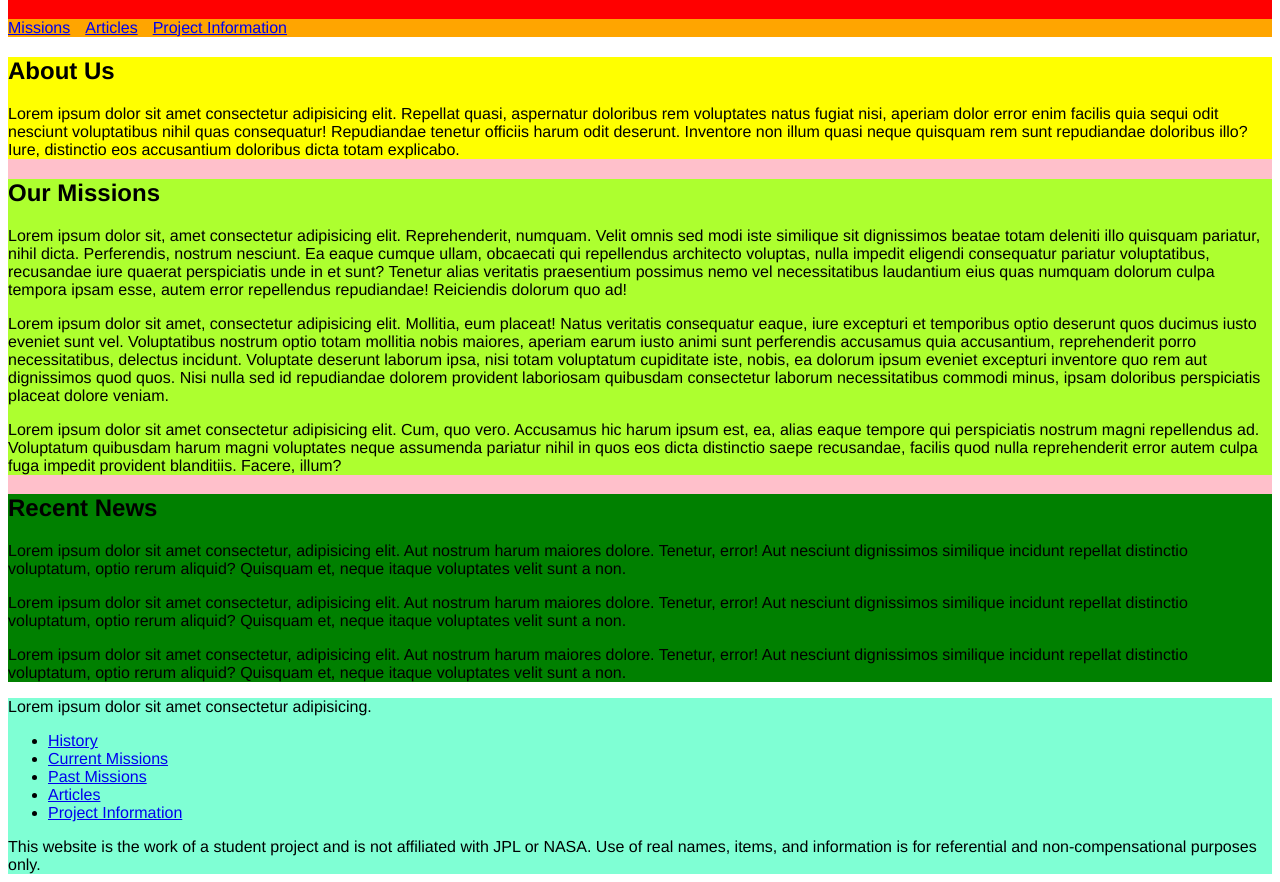
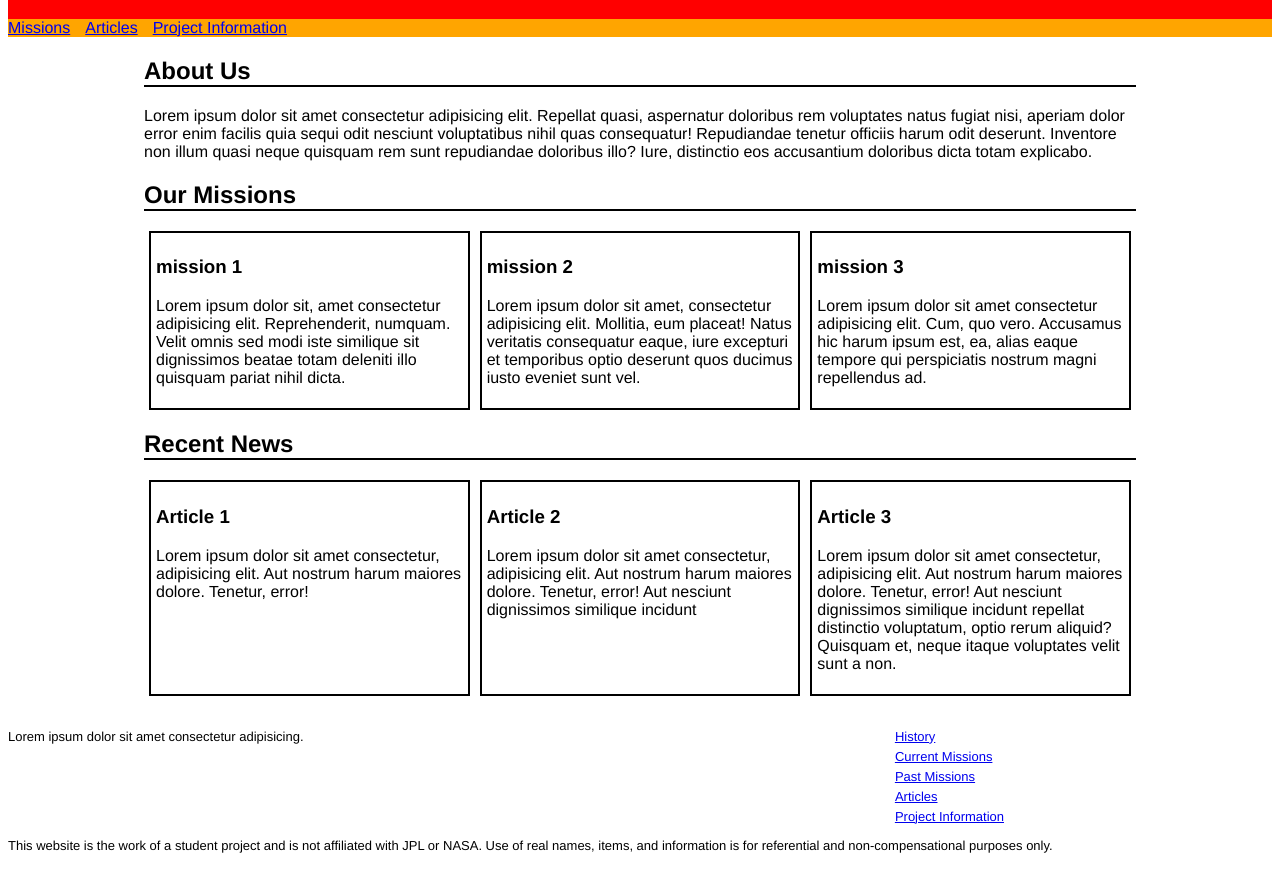
Before and after one commit to meminerys/IFSC-11003, a plain HTML site: page final-project/draft/pages/home/index.html in a window 1280 px wide. Shown: the part 61-943 px from the top of the page. After the commit the page ends 921 px from the top, so only its background shows below. Drawn offline with Linux system fonts and the light colour scheme.

Commit message:
project progress

```diff
--- a/final-project/draft/assets/css/style.css
+++ b/final-project/draft/assets/css/style.css
@@ -12,19 +12,20 @@ html {
 /* GLOBAL --------------------------------------------------------------------------------------------------------------------------------------------- */
 body {
     font-family: Helvetica, garamond;
-    /* display: grid;
-        gap: 20px;
-        max-width: 80vw;
-        margin: 20px auto; */
+}
+
+.container{
+width: 90vw;
+max-width:992px;
+margin:20px auto;
 }
 
 main{
-    background-color: pink;
+
 }
 
 .main-nav {
     background-color: orange;
-
 }
 
 .main-nav ul{
@@ -35,41 +36,66 @@ main{
         margin: 0;
 }
 
-footer{
-    background-color:aquamarine;
+article{
+    margin: 0px 5px;
+    padding:5px;
+    border: 2px double black;
 }
 
-#foot-nav ul{
+footer{
+
+    display:grid;
+    grid-template-columns: 67% 33%;
+    grid-template-rows: 90% 10%;
+    /* max-height:100px; */
+    font-size:small;
+}
+
+.foot-summary{
+    grid-area:1/1/2/2;
+}
+
+.foot-nav ul{
+    grid-area: 1/2/2/3;
     display:flex;
     flex-direction:column;
     gap: 5px;
     list-style-type: none;
 }
 
-#foot-disclaim{
-    background-color: purple;
+.foot-disclaim{
+    grid-area: 2/1/3/3;
 }
 
 /* PAGE ----------------------------------------------------------------------------------------------------------------------------------------------- */
 h1.home-h1 {
     font-family: 'Inter';
+}
 
+h2 {
+    border-bottom:2px double black;
 }
 
 #home-header {
     background-color: red;
 }
 
-#about{
-    background-color: yellow;
+#missions-prev, #articles-prev{
+     display:grid;
+    grid-template-columns: repeat(3, 1fr);
+    max-width: 80vw;
+    margin: 20px auto;
 }
 
-#missions-prev{
-    background-color: greenyellow;
+
+#articles-prev h2{
+    grid-area: 1 / 1 / 2 / 4;
 }
 
-#articles-prev{
-    background-color: green;
+/* MISSIONS */
+
+/* ARTICLES */
+h4{
+    font-size:small;
 }
-
 /* MEDIA ---------------------------------------------------------------------------------------------------------------------------------------------- */
--- a/final-project/draft/pages/home/index.html
+++ b/final-project/draft/pages/home/index.html
@@ -26,37 +26,43 @@
         </nav>
     </header>
 
-    <main id="home-main">
+    <main id="home-main" class="container">
+
         <section id="about">
-            <h2>About Us</h2>
+            <h2 class="sec-title">About Us</h2>
             <p>Lorem ipsum dolor sit amet consectetur adipisicing elit. Repellat quasi, aspernatur doloribus rem voluptates natus fugiat nisi, aperiam dolor error enim facilis quia sequi odit nesciunt voluptatibus nihil quas consequatur! Repudiandae tenetur officiis harum odit deserunt. Inventore non illum quasi neque quisquam rem sunt repudiandae doloribus illo? Iure, distinctio eos accusantium doloribus dicta totam explicabo.</p>
         </section>
 
+        <h2>Our Missions</h2>
         <section id="missions-prev">
-            <h2>Our Missions</h2>
             <article class="m-prev">
-                <p>Lorem ipsum dolor sit, amet consectetur adipisicing elit. Reprehenderit, numquam. Velit omnis sed modi iste similique sit dignissimos beatae totam deleniti illo quisquam pariatur, nihil dicta. Perferendis, nostrum nesciunt. Ea eaque cumque ullam, obcaecati qui repellendus architecto voluptas, nulla impedit eligendi consequatur pariatur voluptatibus, recusandae iure quaerat perspiciatis unde in et sunt? Tenetur alias veritatis praesentium possimus nemo vel necessitatibus laudantium eius quas numquam dolorum culpa tempora ipsam esse, autem error repellendus repudiandae! Reiciendis dolorum quo ad!</p>
+                <h3>mission 1</h3>
+                <p>Lorem ipsum dolor sit, amet consectetur adipisicing elit. Reprehenderit, numquam. Velit omnis sed modi iste similique sit dignissimos beatae totam deleniti illo quisquam pariat nihil dicta.</p>
             </article>
             <article class="m-prev">
-                <p>Lorem ipsum dolor sit amet, consectetur adipisicing elit. Mollitia, eum placeat! Natus veritatis consequatur eaque, iure excepturi et temporibus optio deserunt quos ducimus iusto eveniet sunt vel. Voluptatibus nostrum optio totam mollitia nobis maiores, aperiam earum iusto animi sunt perferendis accusamus quia accusantium, reprehenderit porro necessitatibus, delectus incidunt. Voluptate deserunt laborum ipsa, nisi totam voluptatum cupiditate iste, nobis, ea dolorum ipsum eveniet excepturi inventore quo rem aut dignissimos quod quos. Nisi nulla sed id repudiandae dolorem provident laboriosam quibusdam consectetur laborum necessitatibus commodi minus, ipsam doloribus perspiciatis placeat dolore veniam.
+                <h3>mission 2</h3>
+                <p>Lorem ipsum dolor sit amet, consectetur adipisicing elit. Mollitia, eum placeat! Natus veritatis consequatur eaque, iure excepturi et temporibus optio deserunt quos ducimus iusto eveniet sunt vel.
                 </p>
             </article>
             <article class="m-prev">
-                <p>Lorem ipsum dolor sit amet consectetur adipisicing elit. Cum, quo vero. Accusamus hic harum ipsum est, ea, alias eaque tempore qui perspiciatis nostrum magni repellendus ad. Voluptatum quibusdam harum magni voluptates neque assumenda pariatur nihil in quos eos dicta distinctio saepe recusandae, facilis quod nulla reprehenderit error autem culpa fuga impedit provident blanditiis. Facere, illum?</p>
+                <h3>mission 3</h3>
+                <p>Lorem ipsum dolor sit amet consectetur adipisicing elit. Cum, quo vero. Accusamus hic harum ipsum est, ea, alias eaque tempore qui perspiciatis nostrum magni repellendus ad.</p>
             </article>
         </section>
 
+        <h2>Recent News</h2>
         <section id="articles-prev">
-            <h2>Recent News</h2>
             <article class="a-prev">
-                <p>Lorem ipsum dolor sit amet consectetur, adipisicing elit. Aut nostrum harum maiores dolore. Tenetur, error! Aut nesciunt dignissimos similique incidunt repellat distinctio voluptatum, optio rerum aliquid? Quisquam et, neque itaque voluptates velit sunt a non.</p>
+                <h3>Article 1</h3>
+                <p>Lorem ipsum dolor sit amet consectetur, adipisicing elit. Aut nostrum harum maiores dolore. Tenetur, error!</p>
             </article>
             <article class="a-prev">
+                <h3>Article 2</h3>
                 <p>Lorem ipsum dolor sit amet consectetur, adipisicing elit. Aut nostrum harum maiores dolore. Tenetur, error! Aut
-                    nesciunt dignissimos similique incidunt repellat distinctio voluptatum, optio rerum aliquid? Quisquam et, neque
-                    itaque voluptates velit sunt a non.</p>
+                    nesciunt dignissimos similique incidunt</p>
             </article>
             <article class="a-prev">
+                <h3>Article 3</h3>
                 <p>Lorem ipsum dolor sit amet consectetur, adipisicing elit. Aut nostrum harum maiores dolore. Tenetur, error! Aut
                     nesciunt dignissimos similique incidunt repellat distinctio voluptatum, optio rerum aliquid? Quisquam et, neque
                     itaque voluptates velit sunt a non.</p>
```
Also changed, not shown: final-project/draft/pages/articles/articles.html (+39 -5 lines), final-project/draft/pages/missions/missions.html (+2 -2 lines).
